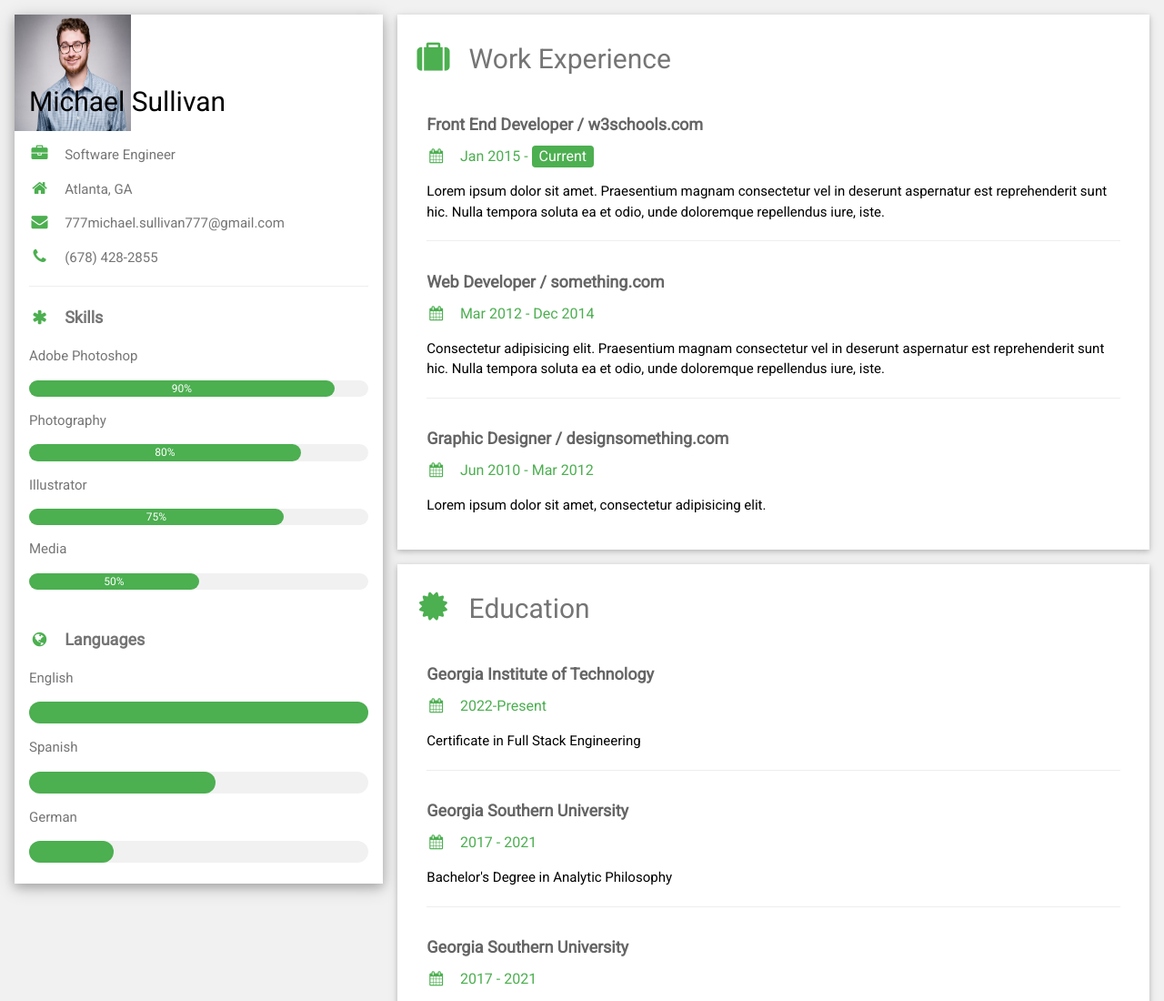
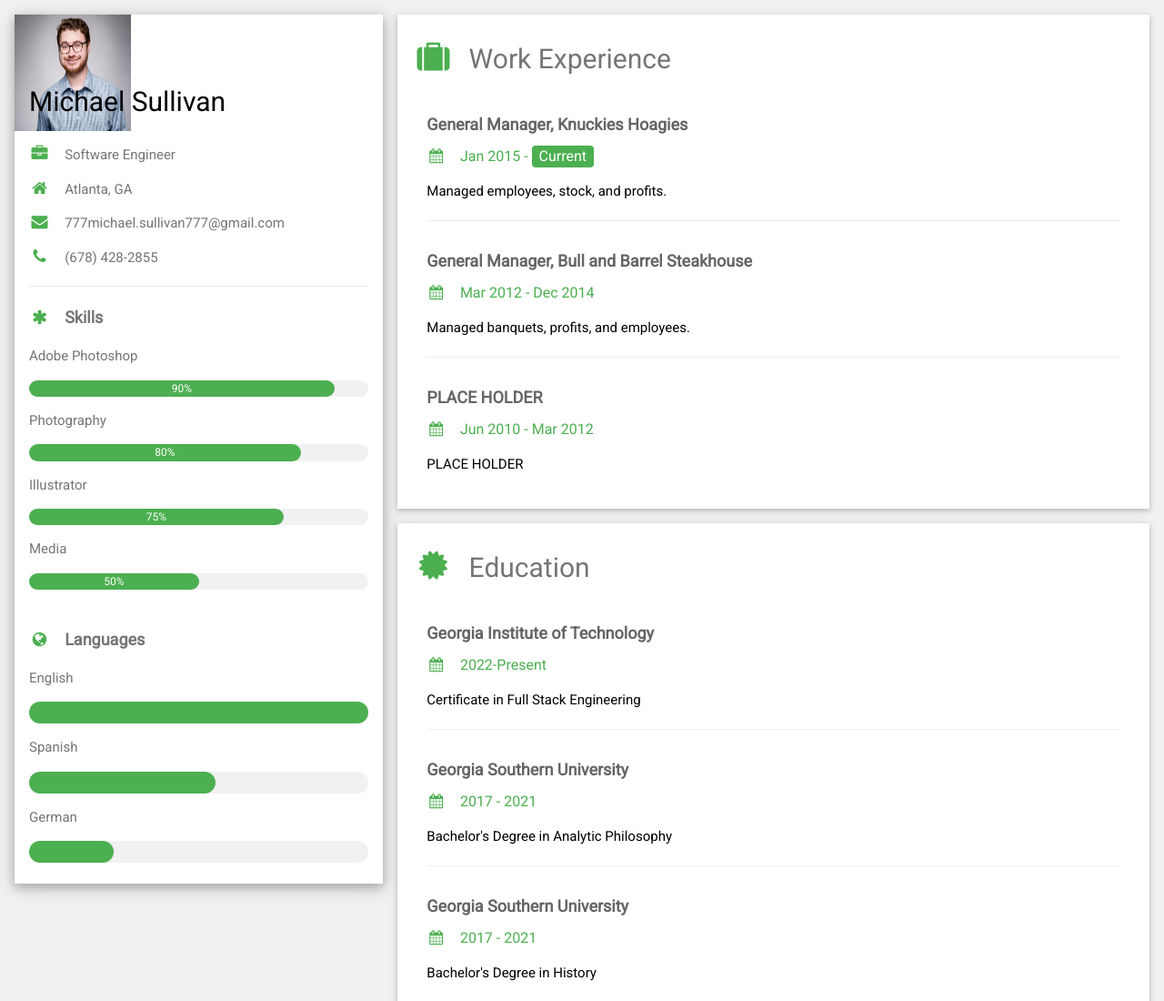
Before and after one commit to ms13380/PersonalProfile, a plain HTML site: page index.html in a window 1280 px wide. Shown: the top 1100 px of the page at 91% size. Drawn offline with nearby package versions, Linux system fonts and the light colour scheme.

Commit message:
Update index.html

```diff
--- a/index.html
+++ b/index.html
@@ -85,21 +85,21 @@ html,body,h1,h2,h3,h4,h5,h6 {font-family: "Roboto", sans-serif}
       <div class="w3-container w3-card w3-white w3-margin-bottom">
         <h2 class="w3-text-grey w3-padding-16"><i class="fa fa-suitcase fa-fw w3-margin-right w3-xxlarge w3-text-green"></i>Work Experience</h2>
         <div class="w3-container">
-          <h5 class="w3-opacity"><b>Front End Developer / w3schools.com</b></h5>
+          <h5 class="w3-opacity"><b>General Manager, Knuckies Hoagies</b></h5>
           <h6 class="w3-text-green"><i class="fa fa-calendar fa-fw w3-margin-right"></i>Jan 2015 - <span class="w3-tag w3-green w3-round">Current</span></h6>
-          <p>Lorem ipsum dolor sit amet. Praesentium magnam consectetur vel in deserunt aspernatur est reprehenderit sunt hic. Nulla tempora soluta ea et odio, unde doloremque repellendus iure, iste.</p>
+          <p>Managed employees, stock, and profits.</p>
           <hr>
         </div>
         <div class="w3-container">
-          <h5 class="w3-opacity"><b>Web Developer / something.com</b></h5>
+          <h5 class="w3-opacity"><b>General Manager, Bull and Barrel Steakhouse </b></h5>
           <h6 class="w3-text-green"><i class="fa fa-calendar fa-fw w3-margin-right"></i>Mar 2012 - Dec 2014</h6>
-          <p>Consectetur adipisicing elit. Praesentium magnam consectetur vel in deserunt aspernatur est reprehenderit sunt hic. Nulla tempora soluta ea et odio, unde doloremque repellendus iure, iste.</p>
+          <p>Managed banquets, profits, and employees. </p>
           <hr>
         </div>
         <div class="w3-container">
-          <h5 class="w3-opacity"><b>Graphic Designer / designsomething.com</b></h5>
+          <h5 class="w3-opacity"><b>PLACE HOLDER</b></h5>
           <h6 class="w3-text-green"><i class="fa fa-calendar fa-fw w3-margin-right"></i>Jun 2010 - Mar 2012</h6>
-          <p>Lorem ipsum dolor sit amet, consectetur adipisicing elit. </p><br>
+          <p>PLACE HOLDER </p><br>
         </div>
       </div>
 
```
